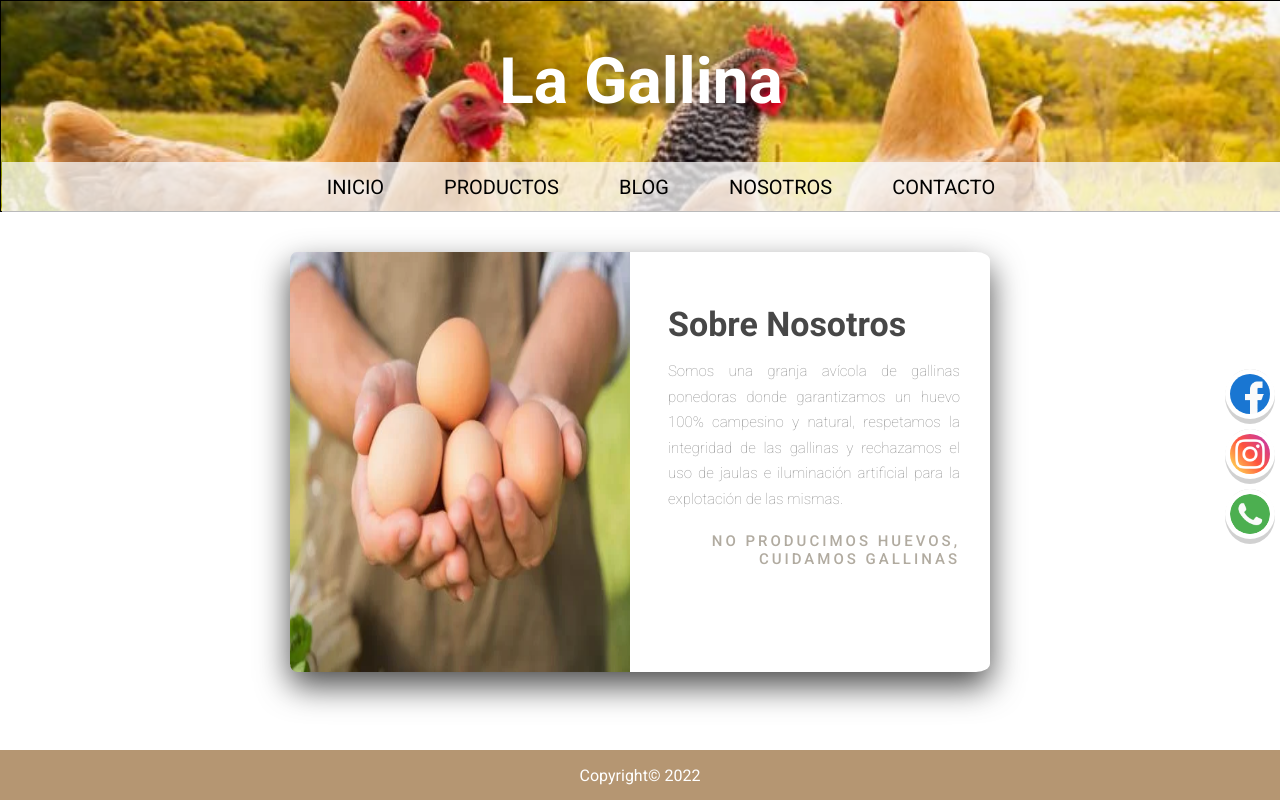
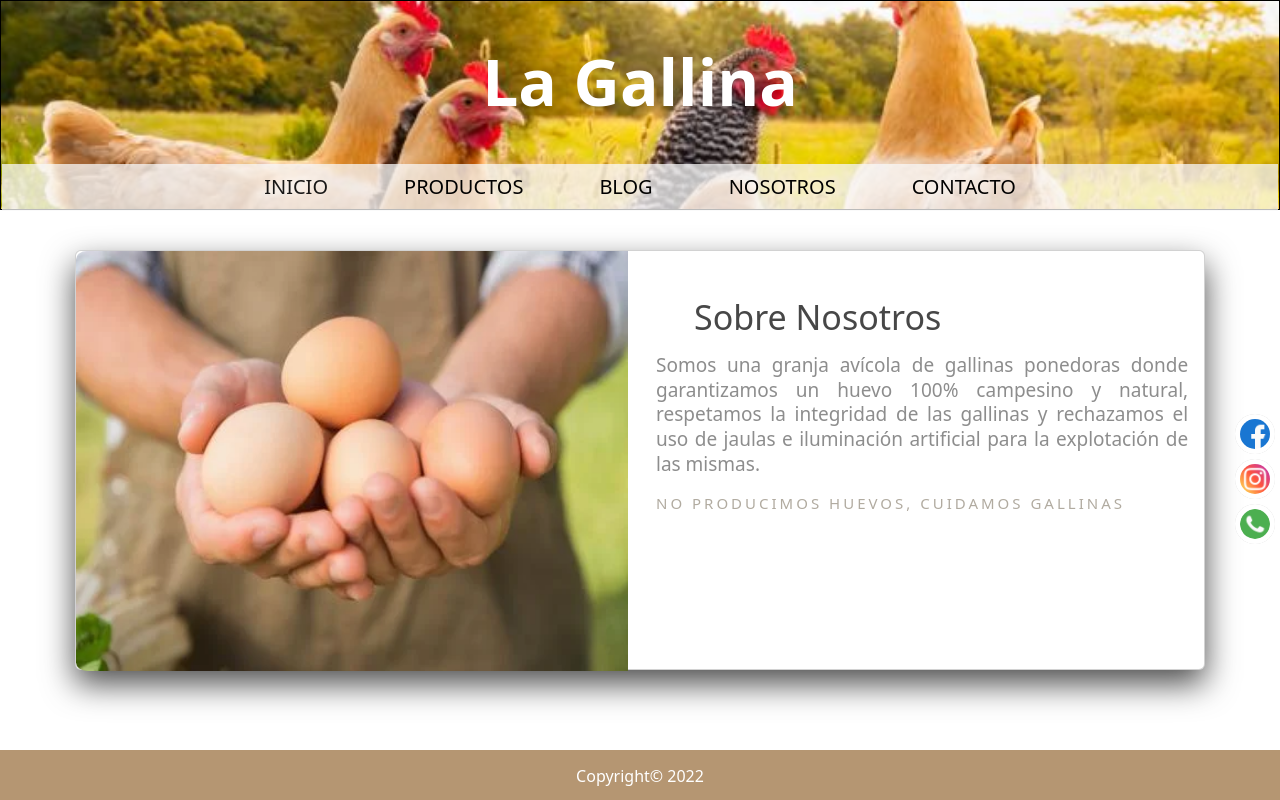
Before and after one commit to Dacelisl/laGallina, a plain HTML site: page paginas/nosotros.html in a window 1280 px wide. Drawn offline with nearby package versions, Linux system fonts and the light colour scheme.

Commit message:
NOSOTROS con estilos bootstrap

```diff
--- a/css/style.css
+++ b/css/style.css
@@ -6,6 +6,9 @@ html {
   position: relative;
   background-color: #ffffff;
 }
+/* *, ::after, ::before {
+  box-sizing: unset;
+} */
 p{
   text-align: justify;
 }
@@ -14,6 +17,15 @@ a{
 }
 body{
   display: contents;
+}
+h1 {
+  display: block;
+  font-size: 2em;
+  margin-block-start: 0.67em;
+  margin-block-end: 0.67em;
+  margin-inline-start: 0px;
+  margin-inline-end: 0px;
+  font-weight: bold;
 }
 /* contenedor imagen principal */
 .contenedor {
@@ -123,27 +135,6 @@ div.contenedor_productos img.derecha {
   height: 100px;
 }
 
-
-
-/* estilos nosotros */
-.parallax {
-  background-image: url("../media/granja.jpg");
-  height: 100%;
-  width: 90%;
-  background-attachment: fixed;
-  background-position: center;
-  background-repeat: no-repeat;
-  background-size: cover;
-  padding: 50px 40px;
-}
-.parallax p {
-  font-size: 2rem;
-  text-align: justify;
-  background-color: #ffffff14;
-  text-transform: capitalize;
-  padding: 10px;
-}
-
 /* estilos footer */
 footer {
   height: 50px;
@@ -158,6 +149,7 @@ footer {
 }
 footer p{
   text-align: center;
+  margin-top: revert;
 }
 
 /* estilos redes  */
--- a/css/style_nosotros.css
+++ b/css/style_nosotros.css
@@ -1,42 +1,74 @@
-
-
-  .wrapper {
-    height: 420px;
-    width: 700px;
-    margin: 40px auto;
-    box-shadow: 0px 14px 32px 0px rgb(0 0 0 / 70%);
-    border-radius: 2% 2% 2% 2%;
+/* modificando estilos de Bootstrap */
+.navbar {
+  height: 47px;
+  padding: 0;
+}
+.navbar-nav {
+  margin: auto;
+}
+.navbar-nav a {
+  color: #000000;
+  font-size: 20px;
+  padding: 0;
+  text-transform: uppercase;
+}
+.nav-item {
+  margin: 13px 30px;
+}
+.collapsing {
+  background-color: #f1c57ebf;
+}
+.show {
+  background-color: #f1c57ebf;
+}
+.navbar > .container-fluid {
+  display: initial;
+}
+.navbar-toggler {
+  display: inline-flex;
+  float: right;
+}
+.container-fluid {
+  z-index: 1000;
 }
 
+.card {
+  height: 420px;
+  width: 90%;
+  margin: 40px auto 100px;
+  box-shadow: 0px 14px 32px 0px rgb(0 0 0 / 70%);
+}
 .product-img {
   float: left;
+  width: 50%;
+  height: max-content;
+}
+.product-img img {
+  width: 100%;
   height: 420px;
-    width: 340px;
-  }
-
-  .product-img img {
-    width: 340px;
   border-radius: 2% 0% 0% 2%;
 }
-
 .product-info {
   float: left;
   height: 420px;
-    width: 360px;
+  width: 50%;
+  padding-left: 0px;
 }
-
-  .product-text {
-    height: 300px;
-    width: 330px;
-  }
-
-  .product-text h1 {
+.card-title {
   margin: 0 0 15px 38px;
-    padding-top: 52px;
+  padding-top: 30px;
   font-size: 34px;
   color: #474747;
 }
-  #slogan {
+.info-text {
+  width: 100%;
+  color: #8d8d8d;
+  line-height: 1.3em;
+  font-size: 19px;
+  font-weight: 300;
+  overflow: hidden;
+}
+.slogan {
   font-size: 15px;
   font-weight: 500;
   text-transform: uppercase;
@@ -46,11 +78,37 @@
   letter-spacing: 0.2em;
 }
 
-  .product-text p {
-    margin: 0 0 20px 38px;
-    color: #8d8d8d;
-    line-height: 1.7em;
-    font-size: 15px;
-    font-weight: lighter;
-    overflow: hidden;
+/* medias */
+
+@media (min-width: 768px) {
+  .col-md-8 {
+    width: auto;
   }
+}
+@media (max-width: 706px) {
+  .card {
+    display: contents;
+  }
+  .card-body{
+    height: 350px;
+  }
+  .product-img {
+    display: flex;
+    width: 90%;
+  }
+  .product-img img {
+    margin: auto;
+    margin-top: 20px;
+    border-radius: 2% 2% 2% 2%;
+    width: inherit;
+    height: 80%;
+  }
+  .card-title{
+    padding-top: 0px;
+    text-align: center;
+  }
+
+  .product-info {
+    display: contents;
+  }
+}
--- a/paginas/nosotros.html
+++ b/paginas/nosotros.html
@@ -11,6 +11,10 @@
       href="https://fonts.googleapis.com/css2?family=Roboto:wght@100;300;400;500;700&display=swap"
       rel="stylesheet"
     />
+    <link
+      href="https://cdn.jsdelivr.net/npm/bootstrap@5.2.2/dist/css/bootstrap.min.css"
+      rel="stylesheet"
+    />
     <link rel="stylesheet" href="../css/style.css" />
     <link rel="stylesheet" href="../css/style_prod.css" />
     <link rel="stylesheet" href="../css/style_nosotros.css" />
@@ -20,35 +24,75 @@
     <header class="header">
       <div class="contenedor">
         <h1 id="titulo">La Gallina</h1>
-        <nav>
-          <ul class="menuItems">
-            <li><a href="../index.html">Inicio</a></li>
-            <li><a href="productos.html">Productos</a></li>
-            <li><a href="blog.html">Blog</a></li>
-            <li><a href="nosotros.html">Nosotros</a></li>
-            <li><a href="contacto.html">Contacto</a></li>
-          </ul>
+        <nav class="navbar navbar-expand-lg">
+          <div class="container-fluid">
+            <button
+              class="navbar-toggler"
+              type="button"
+              data-bs-toggle="collapse"
+              data-bs-target="#navbarNosotros"
+              aria-controls="navbarNosotros"
+              aria-expanded="false"
+              aria-label="Toggle navigation"
+            >
+              <span class="navbar-toggler-icon"></span>
+            </button>
+            <div class="collapse navbar-collapse" id="navbarNosotros">
+              <ul class="navbar-nav me-auto mb-2 mb-lg-0">
+                <li class="nav-item">
+                  <a class="nav-link active" href="../index.html">Inicio</a>
+                </li>
+                <li class="nav-item">
+                  <a class="nav-link" href="productos.html">Productos</a>
+                </li>
+                <li class="nav-item">
+                  <a class="nav-link" href="blog.html">Blog</a>
+                </li>
+                <li class="nav-item">
+                  <a class="nav-link" href="nosotros.html">Nosotros</a>
+                </li>
+                <li class="nav-item">
+                  <a class="nav-link" href="contacto.html">Contacto</a>
+                </li>
+              </ul>
+            </div>
+          </div>
         </nav>
       </div>
     </header>
-
-    <div class="wrapper">
-      <div class="product-img">
-        <img src="../media/huevo-organico.webp" height="420" width="327" />
-      </div>
-      <div class="product-info">
-        <div class="product-text">
-          <h1>Sobre Nosotros</h1>
-          <p>
-            Somos una granja avícola de gallinas ponedoras donde garantizamos un
-            huevo 100% campesino y natural, respetamos la integridad de las
-            gallinas y rechazamos el uso de jaulas e iluminación artificial para
-            la explotación de las mismas.
-          </p>
-          <span id="slogan">No producimos Huevos, cuidamos gallinas</span>
+    <div class="container-fluid">
+      <div class="row justify-content-md-center">
+        <div class="col-sm-12 col-md-8">
+          <div class="card mb-3">
+            <div class="row">
+              <div class="product-img col-md-5 ">
+                <img src="../media/huevo-organico.webp"/>
+              </div>
+              <div class=" product-info ">
+                <div class="card-body">
+                  <h5 class="card-title">Sobre Nosotros</h5>
+                  <p class="info-text card-text">
+                    Somos una granja avícola de gallinas ponedoras donde
+                    garantizamos un huevo 100% campesino y natural, respetamos
+                    la integridad de las gallinas y rechazamos el uso de jaulas
+                    e iluminación artificial para la explotación de las mismas.
+                  </p>
+                  <p class=" slogan card-text">
+                    No producimos Huevos, cuidamos gallinas
+                  </p>
+                </div>
+              </div>
+            </div>
+          </div>
         </div>
       </div>
     </div>
+    <script
+      src="https://cdn.jsdelivr.net/npm/bootstrap@5.2.2/dist/js/bootstrap.bundle.min.js"
+      integrity="sha384-OERcA2EqjJCMA+/3y+gxIOqMEjwtxJY7qPCqsdltbNJuaOe923+mo//f6V8Qbsw3"
+      crossorigin="anonymous"
+    ></script>
+
     <footer class="footer">
       <div class="redes">
         <ul>
```
Lines whose indentation alone changed are shown as unchanged.
